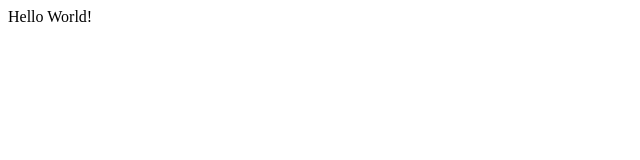
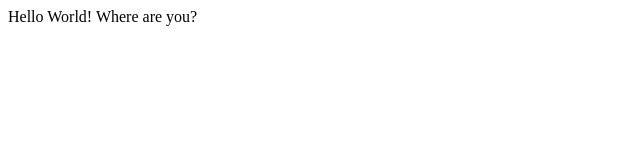
Before and after one commit to rbyrne84/git-intro, a plain HTML site: page index.html in a window 1280 px wide. Shown: the whole page, without its empty margins (0-640 px from the left). Drawn offline with Linux system fonts and the light colour scheme.

Commit message:
Update index.html

```diff
--- a/index.html
+++ b/index.html
@@ -7,5 +7,6 @@
 </head>
 <body>
     Hello World!
+    Where are you?
 </body>
 </html>
```
